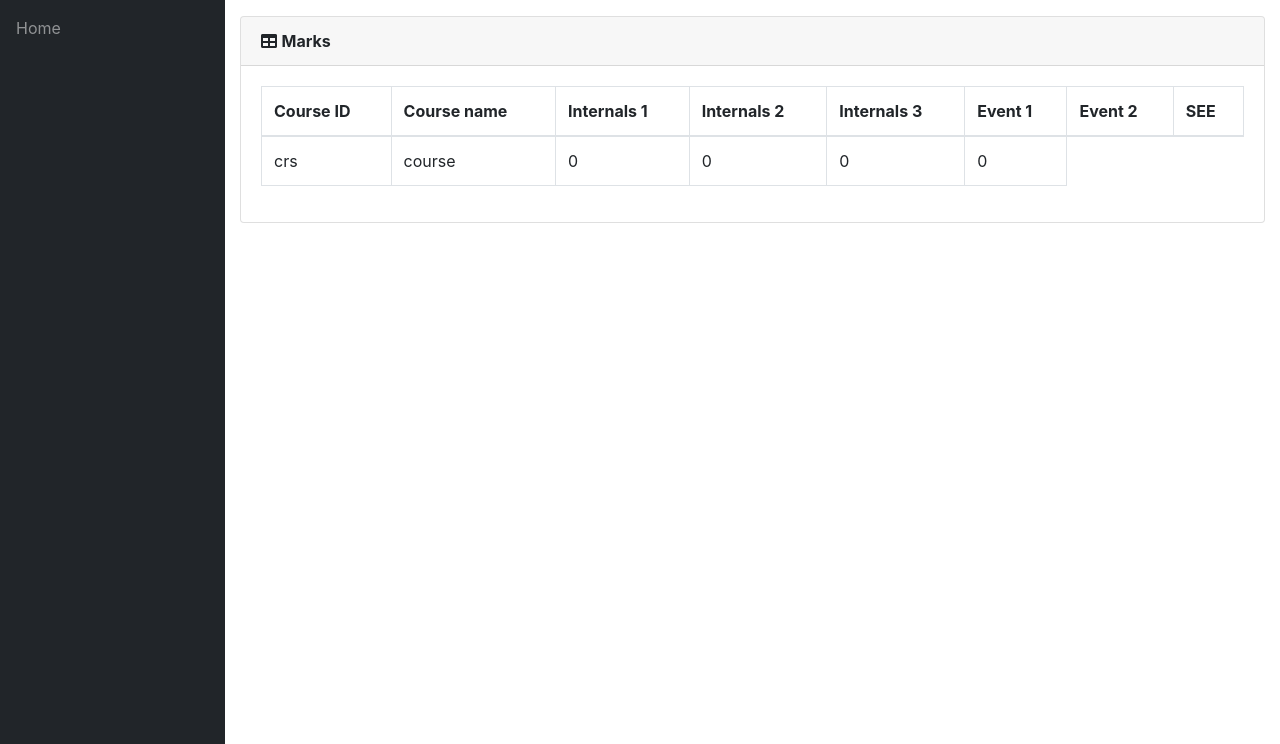
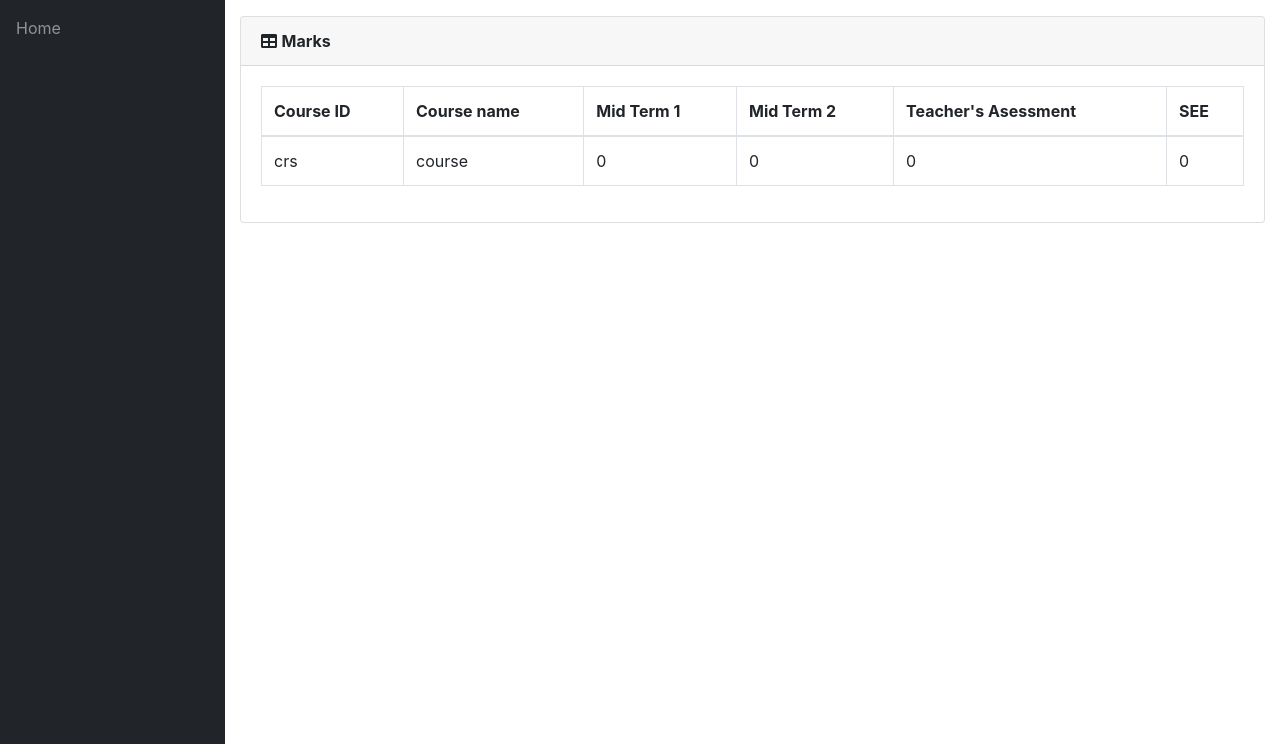
Before and after one commit to Drk0058/Student_management, a Django app: page /info/student/123/marks_list/ in a window 1280 px wide. Shown: the part 56-800 px from the top of the page. Run offline with Django 3.2, Linux system fonts and the light colour scheme; a user stored in the database is signed in; data comes from the database, SQL or seed files in the repository; both versions use the stored data as it was after the commit; some libraries are stand-ins or nearby versions.

Commit message:
corrected marks view for student and added test students

```diff
--- a/info/templates/info/marks_list.html
+++ b/info/templates/info/marks_list.html
@@ -13,11 +13,9 @@
                     <tr>
                         <th>Course ID</th>
                         <th>Course name</th>
-                        <th>Internals 1</th>
-                        <th>Internals 2</th>
-                        <th>Internals 3</th>
-                        <th>Event 1</th>
-                        <th>Event 2</th>
+                        <th>Mid Term 1</th>
+                        <th>Mid Term 2</th>
+                        <th>Teacher's Asessment</th>
                         <th>SEE</th>
                     </tr>
                   </thead>
--- a/info/views.py
+++ b/info/views.py
@@ -281,11 +281,9 @@ def marks_list(request, stud_id):
         except StudentCourse.DoesNotExist:
             sc = StudentCourse(student=stud, course=ass.course)
             sc.save()
-            sc.marks_set.create(type='I', name='Internal test 1')
-            sc.marks_set.create(type='I', name='Internal test 2')
-            sc.marks_set.create(type='I', name='Internal test 3')
-            sc.marks_set.create(type='E', name='Event 1')
-            sc.marks_set.create(type='E', name='Event 2')
+            sc.marks_set.create(type='I', name='Mt 1')
+            sc.marks_set.create(type='I', name='Mt 2')
+            sc.marks_set.create(type='I', name='TA')
             sc.marks_set.create(type='S', name='Semester End Exam')
         sc_list.append(sc)
 
```
Also changed, not shown: db.sqlite3.
